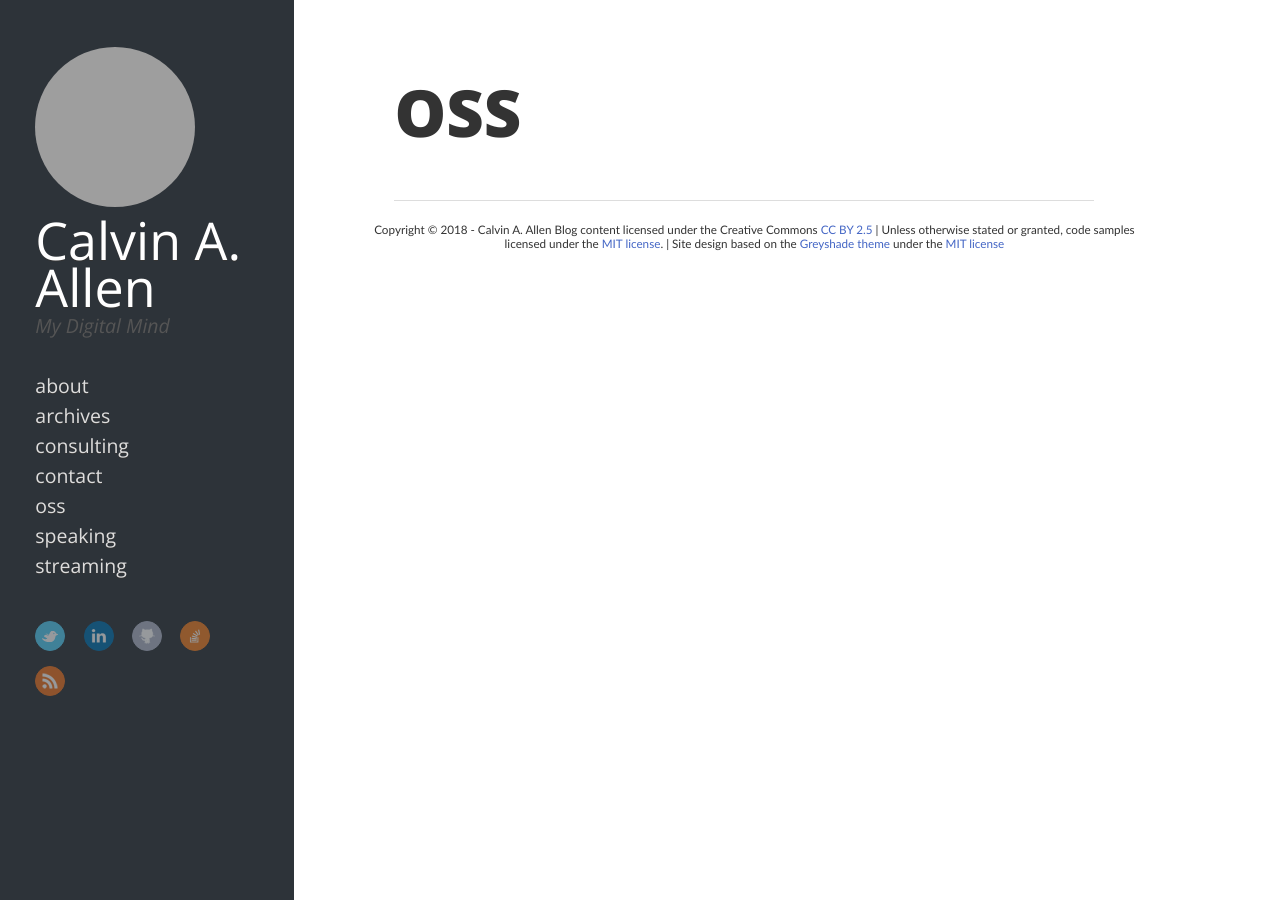
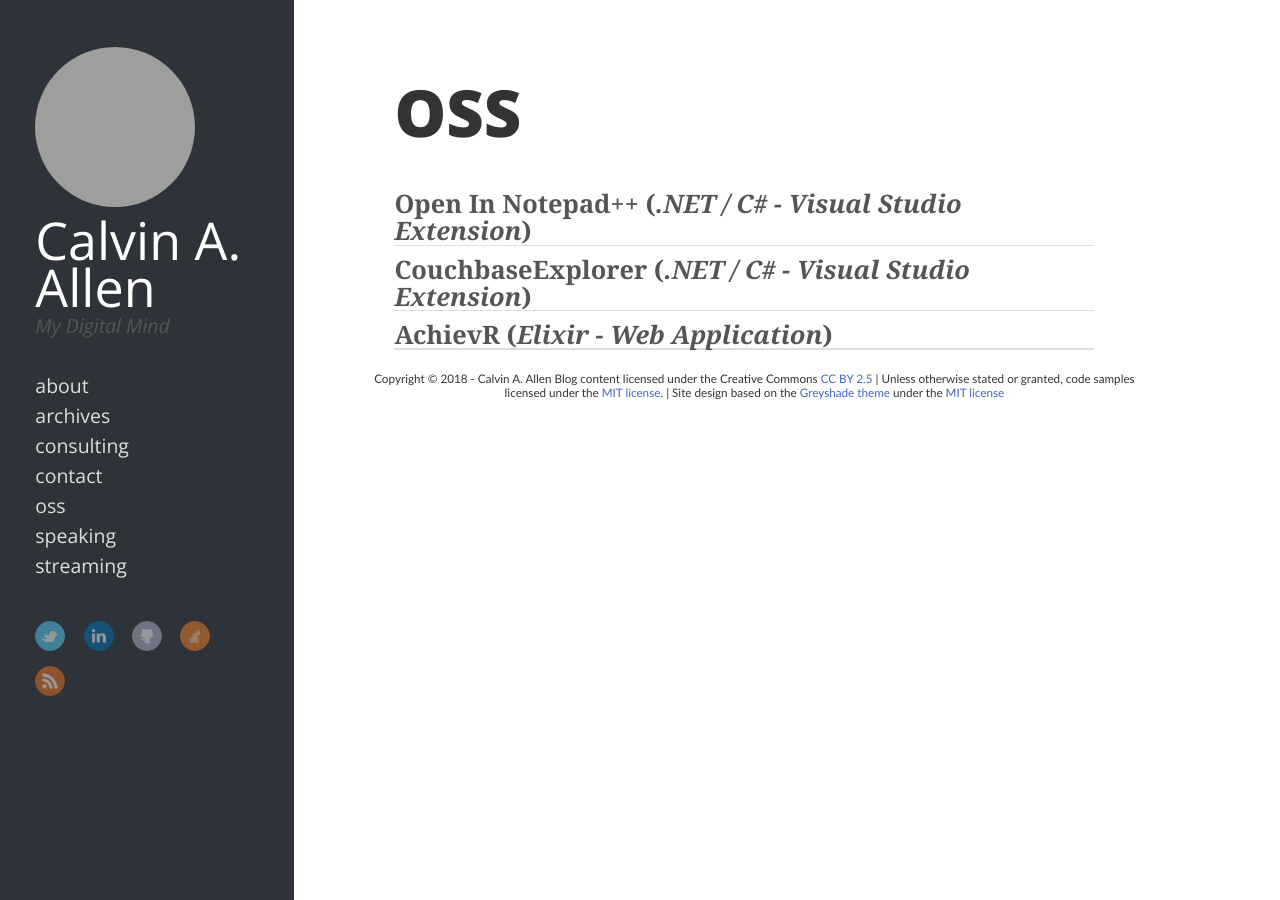
Before and after one commit to datpth19/calvinallen.net, a Jekyll site: the page built from oss/index.md, in a window 1280 px wide. Built offline with Jekyll 4.4.1, drawn with Linux system fonts in a browser that asks for light colours; grey boxes are pictures that could not be loaded.

Commit message:
Adding OSS page

```diff
--- a/oss/index.md
+++ b/oss/index.md
@@ -3,3 +3,9 @@
 title: OSS
 sitemap: true
 ---
+
+## Open In Notepad++ (_.NET / C# - Visual Studio Extension_)
+
+## CouchbaseExplorer (_.NET / C# - Visual Studio Extension_)
+
+## AchievR (_Elixir - Web Application_)
```
